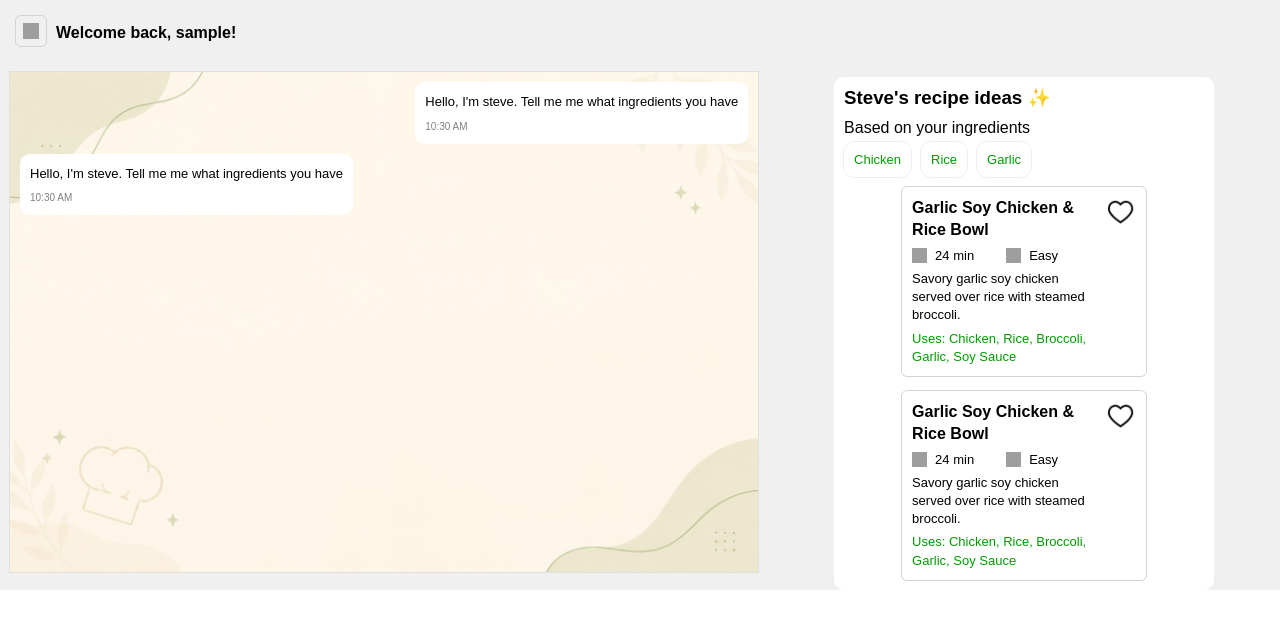
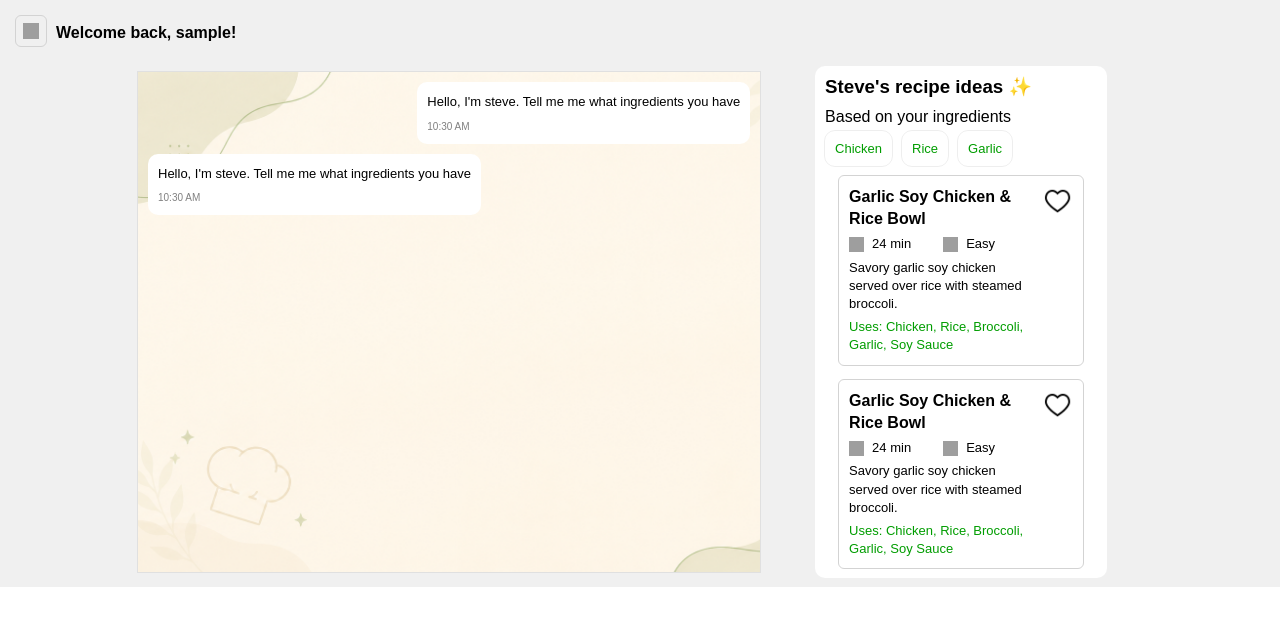
Before and after one commit to 001grindpa/Steve, a FastAPI app: page / in a window 1280 px wide. Shown: the top 629 px of the page. Run offline with FastAPI, Linux system fonts and the light colour scheme; the visitor is signed in with stand-in values (Sample User, id 1); parts of the project's set-up code (start-up, migrations or seed data) failed here and were passed over; grey boxes are pictures that could not be loaded.

Commit message:
fix: refactored the index page block-3 width

```diff
--- a/static/css/steve.css
+++ b/static/css/steve.css
@@ -771,13 +771,14 @@ main .section-cont-2 .about-cont .one .content div {
 @media(min-width: 777px) {
     #index .grid-cont {
         grid-template-areas: "one one one two";
+        width: 80%;
+        margin: auto;
     }
     #index .block-2 {
         margin-top: 0;
     }
     #index .block-3 {
         margin: auto;
-        margin-top: 20px;
-        width: 22.5rem;
+        width: 17rem;
     }
 }
```
